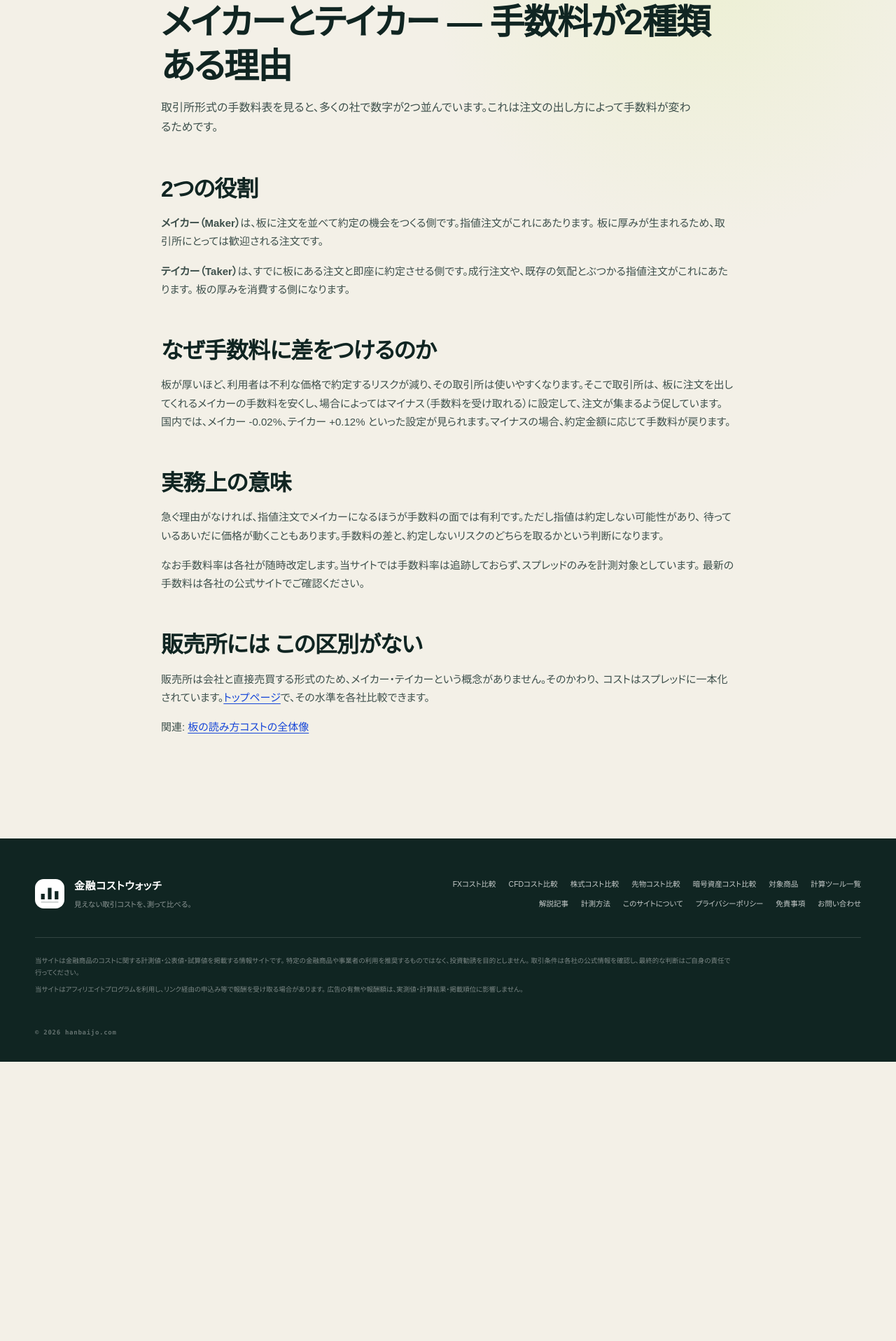
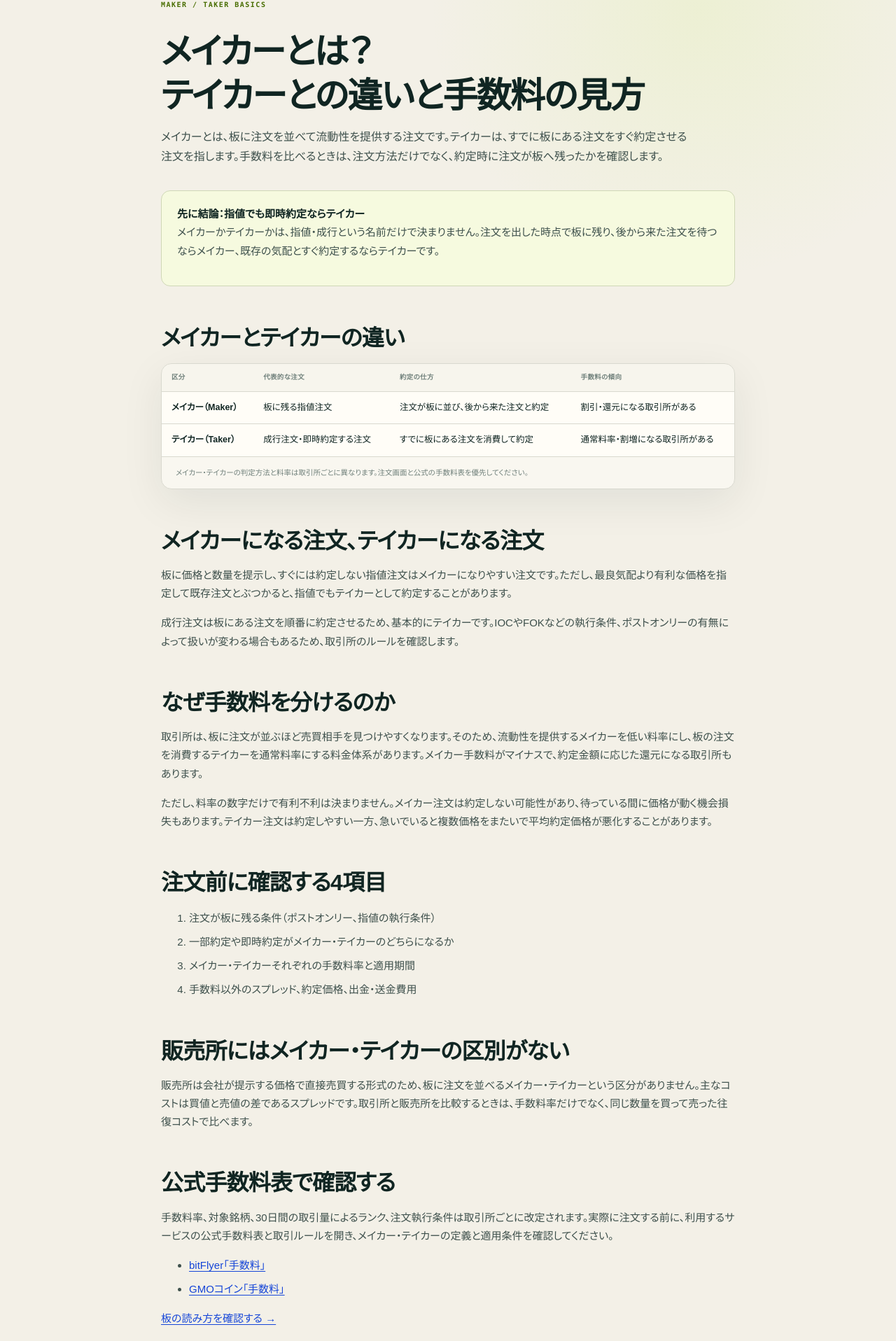
Before and after one commit to mrok18/hanbaijo, a Next.js app: page /articles/maker-taker in a window 1280 px wide. Shown: the part 141-2057 px from the top of the page at 70% size. Before the commit the page ends 1658 px from the top, so only its background shows below. Built offline with nearby package versions, Linux system fonts and the light colour scheme.

Commit message:
seo: clarify maker taker fee mechanics

```diff
--- a/app/articles/maker-taker/page.tsx
+++ b/app/articles/maker-taker/page.tsx
@@ -1,48 +1,62 @@
+import type { Metadata } from 'next';
 import Link from 'next/link';
-export const metadata = { alternates: { canonical: '/articles/maker-taker' }, title: 'メイカーとテイカー — 手数料が2種類ある理由' };
+
+export const metadata: Metadata = {
+  alternates: { canonical: '/articles/maker-taker' },
+  title: 'メイカーとは？テイカーとの違い・手数料の仕組み',
+  description: 'メイカーとは板に注文を並べる注文、テイカーとは板の注文をすぐ約定させる注文です。判定条件、手数料の違い、指値・成行の注意点を整理します。',
+};
+
+const ORDER_TYPES = [
+  { type: 'メイカー（Maker）', order: '板に残る指値注文', timing: '注文が板に並び、後から来た注文と約定', fee: '割引・還元になる取引所がある' },
+  { type: 'テイカー（Taker）', order: '成行注文・即時約定する注文', timing: 'すでに板にある注文を消費して約定', fee: '通常料率・割増になる取引所がある' },
+] as const;
 
 export default function Page() {
   return (
     <article>
-      <h1>メイカーとテイカー — 手数料が2種類ある理由</h1>
-      <p className="lede">取引所形式の手数料表を見ると、多くの社で数字が2つ並んでいます。これは注文の出し方によって手数料が変わるためです。</p>
+      <p className="page-kicker">MAKER / TAKER BASICS</p>
+      <h1>メイカーとは？<br />テイカーとの違いと手数料の見方</h1>
+      <p className="lede">メイカーとは、板に注文を並べて流動性を提供する注文です。テイカーは、すでに板にある注文をすぐ約定させる注文を指します。手数料を比べるときは、注文方法だけでなく、約定時に注文が板へ残ったかを確認します。</p>
 
-      <h2>2つの役割</h2>
-      <p>
-        <strong>メイカー（Maker）</strong>は、板に注文を並べて約定の機会をつくる側です。指値注文がこれにあたります。
-        板に厚みが生まれるため、取引所にとっては歓迎される注文です。
-      </p>
-      <p>
-        <strong>テイカー（Taker）</strong>は、すでに板にある注文と即座に約定させる側です。成行注文や、既存の気配とぶつかる指値注文がこれにあたります。
-        板の厚みを消費する側になります。
-      </p>
+      <div className="callout"><strong>先に結論：指値でも即時約定ならテイカー</strong><p>メイカーかテイカーかは、指値・成行という名前だけで決まりません。注文を出した時点で板に残り、後から来た注文を待つならメイカー、既存の気配とすぐ約定するならテイカーです。</p></div>
 
-      <h2>なぜ手数料に差をつけるのか</h2>
-      <p>
-        板が厚いほど、利用者は不利な価格で約定するリスクが減り、その取引所は使いやすくなります。そこで取引所は、
-        板に注文を出してくれるメイカーの手数料を安くし、場合によってはマイナス（手数料を受け取れる）に設定して、注文が集まるよう促しています。
-        国内では、メイカー -0.02%、テイカー +0.12% といった設定が見られます。マイナスの場合、約定金額に応じて手数料が戻ります。
-      </p>
+      <h2>メイカーとテイカーの違い</h2>
+      <div className="data-panel"><div className="table-scroll">
+        <table className="rates comparison-table"><thead><tr><th>区分</th><th>代表的な注文</th><th>約定の仕方</th><th>手数料の傾向</th></tr></thead><tbody>
+          {ORDER_TYPES.map((row) => <tr key={row.type}><td className="ex-name">{row.type}</td><td>{row.order}</td><td>{row.timing}</td><td>{row.fee}</td></tr>)}
+        </tbody></table>
+      </div><p className="panel-note">メイカー・テイカーの判定方法と料率は取引所ごとに異なります。注文画面と公式の手数料表を優先してください。</p></div>
 
-      <h2>実務上の意味</h2>
-      <p>
-        急ぐ理由がなければ、指値注文でメイカーになるほうが手数料の面では有利です。ただし指値は約定しない可能性があり、
-        待っているあいだに価格が動くこともあります。手数料の差と、約定しないリスクのどちらを取るかという判断になります。
-      </p>
-      <p>
-        なお手数料率は各社が随時改定します。当サイトでは手数料率は追跡しておらず、スプレッドのみを計測対象としています。
-        最新の手数料は各社の公式サイトでご確認ください。
-      </p>
+      <h2>メイカーになる注文、テイカーになる注文</h2>
+      <p>板に価格と数量を提示し、すぐには約定しない指値注文はメイカーになりやすい注文です。ただし、最良気配より有利な価格を指定して既存注文とぶつかると、指値でもテイカーとして約定することがあります。</p>
+      <p>成行注文は板にある注文を順番に約定させるため、基本的にテイカーです。IOCやFOKなどの執行条件、ポストオンリーの有無によって扱いが変わる場合もあるため、取引所のルールを確認します。</p>
 
-      <h2>販売所には この区別がない</h2>
-      <p>
-        販売所は会社と直接売買する形式のため、メイカー・テイカーという概念がありません。そのかわり、
-        コストはスプレッドに一本化されています。<Link href="/">トップページ</Link>で、その水準を各社比較できます。
-      </p>
-      <p>
-        関連: <Link href="/articles/ita-yomikata">板の読み方</Link>
-        <Link href="/articles/cost-no-uchiwake">コストの全体像</Link>
-      </p>
+      <h2>なぜ手数料を分けるのか</h2>
+      <p>取引所は、板に注文が並ぶほど売買相手を見つけやすくなります。そのため、流動性を提供するメイカーを低い料率にし、板の注文を消費するテイカーを通常料率にする料金体系があります。メイカー手数料がマイナスで、約定金額に応じた還元になる取引所もあります。</p>
+      <p>ただし、料率の数字だけで有利不利は決まりません。メイカー注文は約定しない可能性があり、待っている間に価格が動く機会損失もあります。テイカー注文は約定しやすい一方、急いでいると複数価格をまたいで平均約定価格が悪化することがあります。</p>
+
+      <h2>注文前に確認する4項目</h2>
+      <ol>
+        <li>注文が板に残る条件（ポストオンリー、指値の執行条件）</li>
+        <li>一部約定や即時約定がメイカー・テイカーのどちらになるか</li>
+        <li>メイカー・テイカーそれぞれの手数料率と適用期間</li>
+        <li>手数料以外のスプレッド、約定価格、出金・送金費用</li>
+      </ol>
+
+      <h2>販売所にはメイカー・テイカーの区別がない</h2>
+      <p>販売所は会社が提示する価格で直接売買する形式のため、板に注文を並べるメイカー・テイカーという区分がありません。主なコストは買値と売値の差であるスプレッドです。取引所と販売所を比較するときは、手数料率だけでなく、同じ数量を買って売った往復コストで比べます。</p>
+
+      <h2>公式手数料表で確認する</h2>
+      <p>手数料率、対象銘柄、30日間の取引量によるランク、注文執行条件は取引所ごとに改定されます。実際に注文する前に、利用するサービスの公式手数料表と取引ルールを開き、メイカー・テイカーの定義と適用条件を確認してください。</p>
+      <ul>
+        <li><a href="https://www.bitflyer.com/ja-jp/commission" target="_blank" rel="noopener noreferrer">bitFlyer「手数料」</a></li>
+        <li><a href="https://coin.z.com/jp/fee/" target="_blank" rel="noopener noreferrer">GMOコイン「手数料」</a></li>
+      </ul>
+
+      <p><Link href="/articles/ita-yomikata">板の読み方を確認する →</Link></p>
+      <p><Link href="/articles/cost-no-uchiwake">取引コストの全体像を見る →</Link></p>
+      <p><Link href="/">各社のスプレッドを比較する →</Link></p>
     </article>
   );
 }
--- a/app/articles/posts.ts
+++ b/app/articles/posts.ts
@@ -247,6 +247,6 @@ export const POSTS = [
   { slug: 'kounyu-tejun', category: '実務', title: 'コストを抑えて買うための手順', desc: '同じ金額を買うのに、どこで差がつくのかを順に確認する。' },
   { slug: 'tesuryo-hyoki', category: '基礎知識', title: '「手数料無料」はなぜ表示できるのか', desc: '表示として誤りではないが、負担がないという意味でもない。その構造。' },
   { slug: 'ita-yomikata', category: '実務', title: '取引所の「板」の読み方', desc: '指値と成行、そしてスプレッドが決まる仕組み。' },
-  { slug: 'maker-taker', category: '基礎知識', title: 'メイカーとテイカー — 手数料が2種類ある理由', desc: '注文の出し方で手数料が変わる。その理由と実務上の意味。' },
+  { slug: 'maker-taker', category: '基礎知識', title: 'メイカーとは？テイカーとの違い・手数料の仕組み', desc: 'メイカーとテイカーの判定条件、指値・成行の違い、手数料と約定しやすさのトレードオフを整理する。' },
   { slug: 'yogo', category: '用語', title: '金融コスト用語集', desc: '当サイトで使う用語を、計算との関係がわかるように整理します。' },
 ] as const;
```
